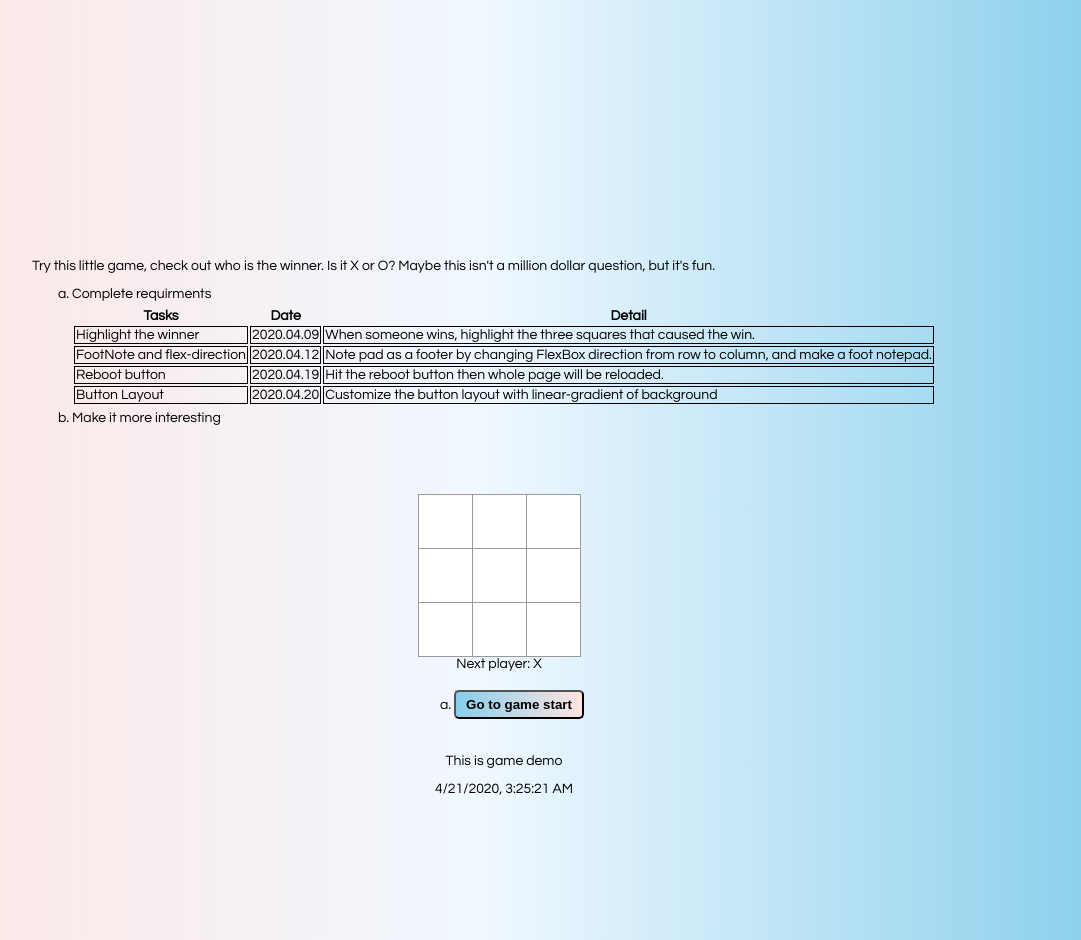
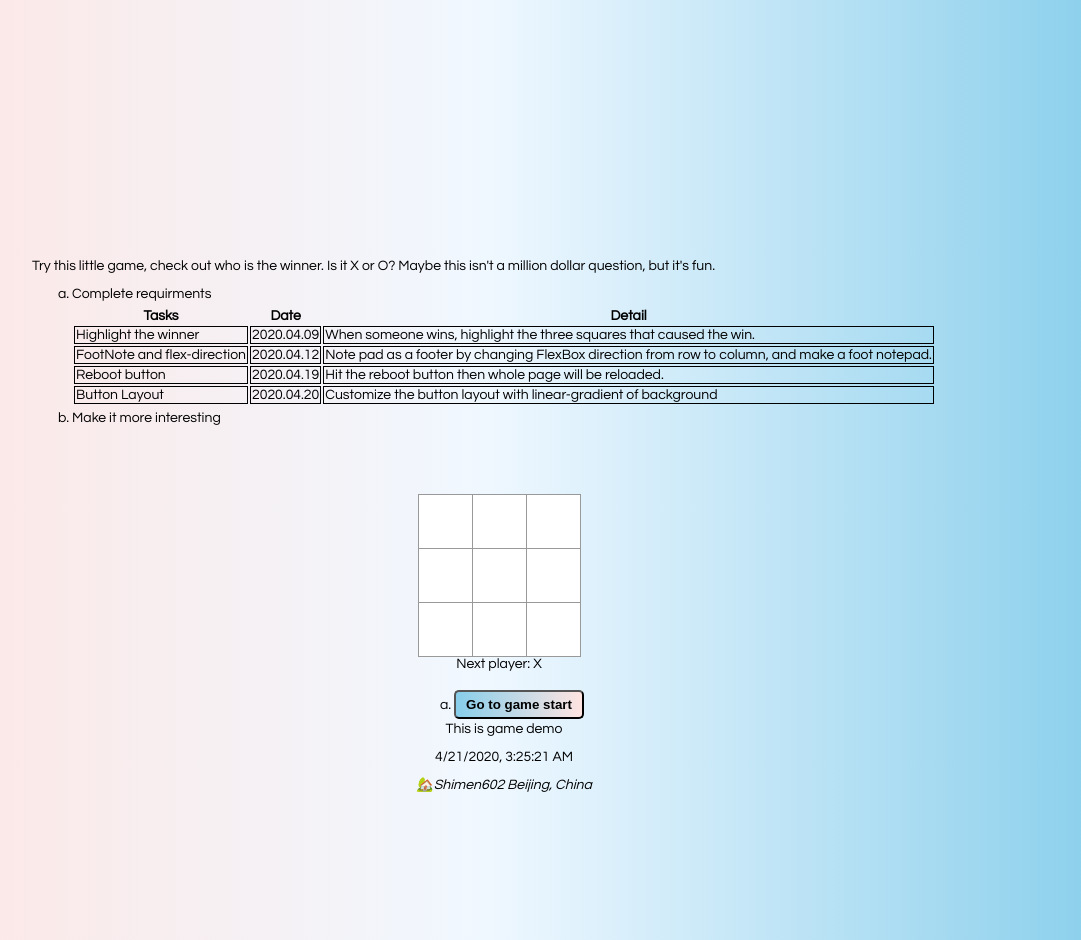
Before and after one commit to luml/tie-tac-toe, a React app: page / in a window 1280 px wide. Shown: the whole page, without its empty margins (156-1237 px from the left). Built offline with nearby package versions, Linux system fonts and the light colour scheme.

Commit message:
feat(apply address element for location in footer)

```diff
--- a/src/footnote.js
+++ b/src/footnote.js
@@ -6,6 +6,7 @@ const FootNote = () => {
             <div>
                 <p>This is game demo</p>
                 <p>{new Date().toLocaleString()}</p>
+                <address><span role='img' aria-label='location emoji'>🏡</span>Shimen602 Beijing, China</address>
             </div>
         </footer>
     )
--- a/src/index.css
+++ b/src/index.css
@@ -96,7 +96,7 @@ li>button {
 .foot-note {
     width: 100vw;
     position: fixed;
-    height: 50px;
+    height: 100px;
     bottom: 0;
     display: grid;
     place-content: center;
```
